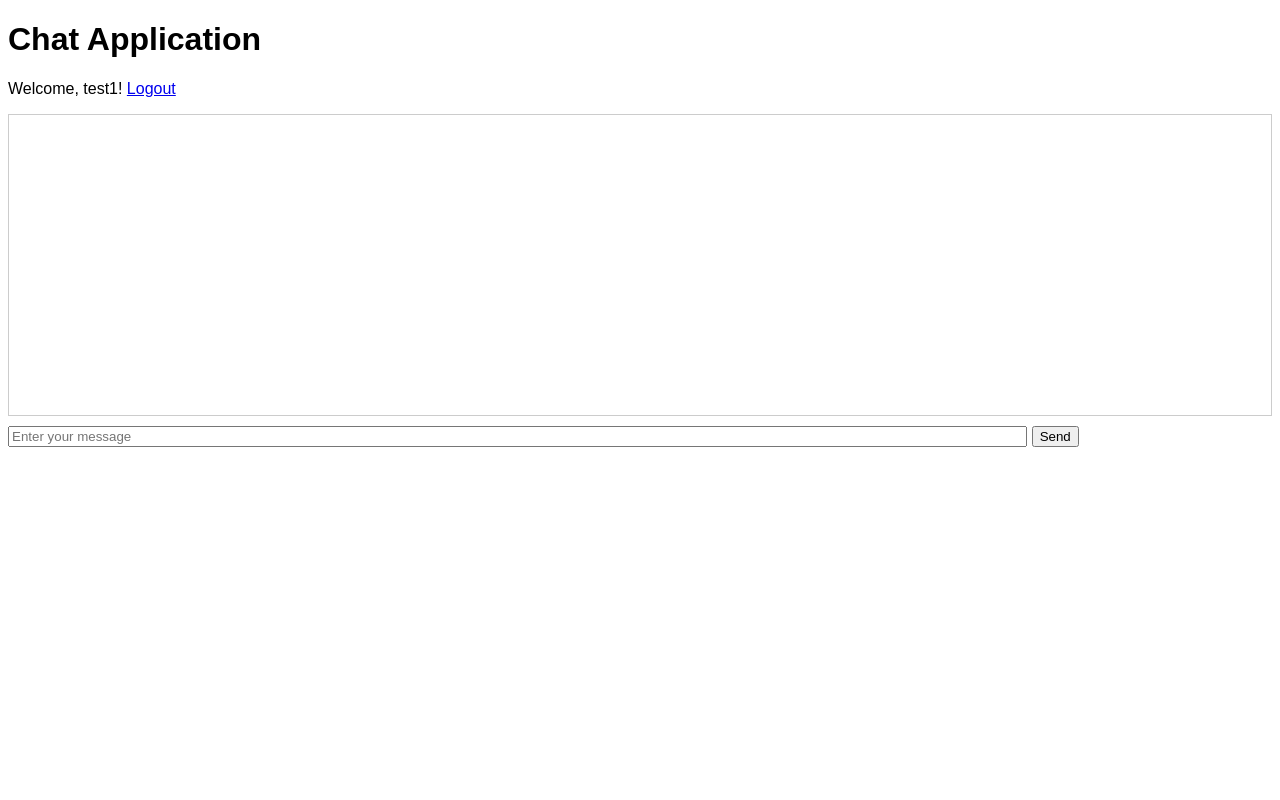
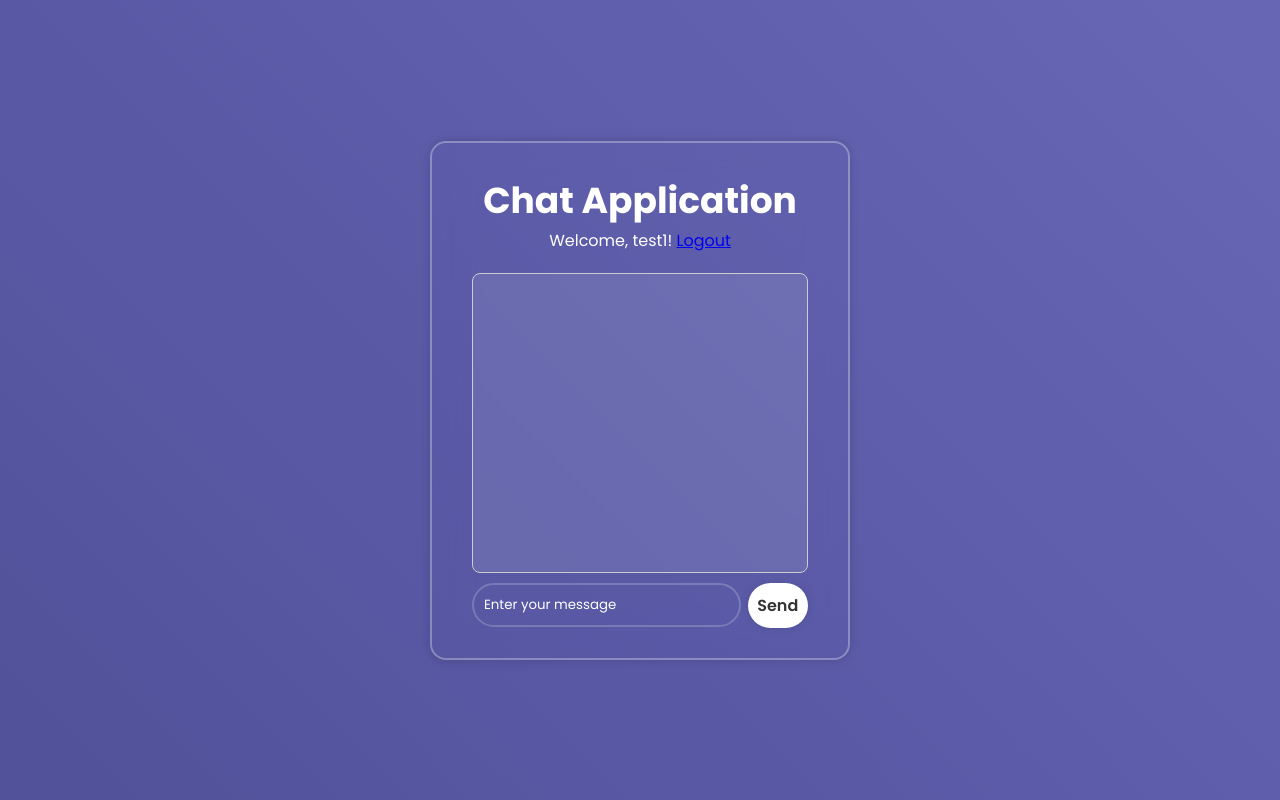
Before and after one commit to ksadowy/ChatApp, a Flask app: page / in a window 1280 px wide. Run offline with Flask 3, Linux system fonts and the light colour scheme; a user stored in the database is signed in; parts of the project's set-up code (start-up, migrations or seed data) failed here and were passed over; some libraries are stand-ins or nearby versions.

Commit message:
chat room design

```diff
--- a/static/css/chat.css
+++ b/static/css/chat.css
@@ -0,0 +1,119 @@
+@import url("https://fonts.googleapis.com/css2?family=Poppins:wght@300;400;500;600;700;800;900&display=swap");
+
+* {
+    margin: 0;
+    padding: 0;
+    box-sizing: border-box;
+    font-family: "Poppins", sans-serif;
+}
+
+body {
+    display: flex;
+    justify-content: center;
+    align-items: center;
+    min-height: 100vh;
+    background: linear-gradient(45deg, #2C2C54, #474787, #5959a6, #7070be);
+    background-size: 300% 300%;
+    animation: color 12s ease-in-out infinite;
+}
+
+.wrapper {
+    width: 420px;
+    background: transparent;
+    border: 2px solid rgba(255, 255, 255, .3);
+    backdrop-filter: blur(20px);
+    box-shadow: 0 0 10px rgba(0, 0, 0, .15);
+    color: #fff;
+    border-radius: 16px;
+    padding: 30px 40px;
+}
+
+.wrapper h1 {
+    font-size: 36px;
+    text-align: center;
+}
+
+.wrapper p {
+    text-align: center;
+    margin-bottom: 20px;
+}
+
+#messages {
+    border: 1px solid #ccc;
+    height: 300px;
+    overflow-y: scroll;
+    margin-bottom: 10px;
+    padding: 10px;
+    background: rgba(255, 255, 255, 0.1);
+    border-radius: 8px;
+}
+
+.message {
+    padding: 8px 12px;
+    margin-bottom: 10px;
+    border-radius: 12px;
+    max-width: 75%;
+    clear: both;
+}
+
+.message.sent {
+    background-color: #d4f1f4;
+    color: #333;
+    margin-left: auto;
+    text-align: right;
+}
+
+.message.received {
+    background-color: #f1d4d4;
+    color: #333;
+    margin-right: auto;
+    text-align: left;
+}
+
+.input-container {
+    display: flex;
+    justify-content: space-between;
+    align-items: center;
+}
+
+#message-input {
+    width: 80%;
+    padding: 10px;
+    border: 2px solid rgba(255, 255, 255, .2);
+    border-radius: 40px;
+    background: transparent;
+    color: #fff;
+    outline: none;
+}
+
+#message-input::placeholder {
+    color: #fff;
+}
+
+button {
+    width: 18%;
+    height: 45px;
+    background: #fff;
+    border: none;
+    outline: none;
+    border-radius: 40px;
+    box-shadow: 0 0 10px rgba(0, 0, 0, .1);
+    cursor: pointer;
+    font-size: 16px;
+    color: #333;
+    font-weight: 600;
+}
+
+@keyframes color {
+    0% {
+        background-position: 0 50%;
+    }
+
+    50% {
+        background-position: 100% 50%;
+    }
+
+    100% {
+        background-position: 0% 50%;
+    }
+}
--- a/templates/index.html
+++ b/templates/index.html
@@ -5,31 +5,23 @@
     <title>Chat Application</title>
     <script src="https://cdnjs.cloudflare.com/ajax/libs/socket.io/4.4.1/socket.io.min.js"></script>
     <script src="https://code.jquery.com/jquery-3.6.0.min.js"></script>
-    <style>
-        body {
-            font-family: Arial, sans-serif;
-        }
-        #messages {
-            border: 1px solid #ccc;
-            height: 300px;
-            overflow-y: scroll;
-            margin-bottom: 10px;
-        }
-        #message-input {
-            width: 80%;
-        }
-    </style>
+    <link rel="stylesheet" href="/static/css/chat.css">
 </head>
 <body>
+    <div class="wrapper">
         <h1>Chat Application</h1>
         <p>Welcome, {{ username }}! <a href="{{ url_for('logout') }}">Logout</a></p>
         <div id="messages"></div>
+        <div class="input-container">
             <input type="text" id="message-input" placeholder="Enter your message">
             <button onclick="sendMessage()">Send</button>
+        </div>
+    </div>
 
     <script>
         const socket = io();
         let aesKey;
+        const currentUser = '{{ username }}';  // Use template to get the current username
 
         socket.on('connect', function() {
             socket.emit('join');
@@ -42,7 +34,10 @@
             console.log("Received encrypted message:", data.msg);
             decryptAES(data.msg).then(decryptedMessage => {
                 console.log("Decrypted message:", decryptedMessage);
-                $('#messages').append(`<p><strong>${data.username}</strong>: ${decryptedMessage}</p>`);
+                if (data.username !== currentUser) {
+                    $('#messages').append(`<div class="message received"><strong>${data.username}</strong>: ${decryptedMessage}</div>`);
+                    $('#messages').scrollTop($('#messages')[0].scrollHeight);
+                }
             }).catch(error => {
                 console.error('Decryption error:', error);
             });
@@ -50,9 +45,13 @@
 
         function sendMessage() {
             const message = $('#message-input').val();
+            if (message.trim() !== "") {
                 console.log("Sending message:", message);
-            socket.emit('message', {msg: message});
+                $('#messages').append(`<div class="message sent"><strong>You</strong>: ${message}</div>`);
+                $('#messages').scrollTop($('#messages')[0].scrollHeight);
+                socket.emit('message', {msg: message, username: currentUser});
                 $('#message-input').val('');
+            }
         }
 
         async function importAESKey() {
@@ -97,6 +96,5 @@
             return new Uint8Array(bytes);
         }
     </script>
-
 </body>
 </html>
```
Lines whose indentation alone changed are shown as unchanged.
